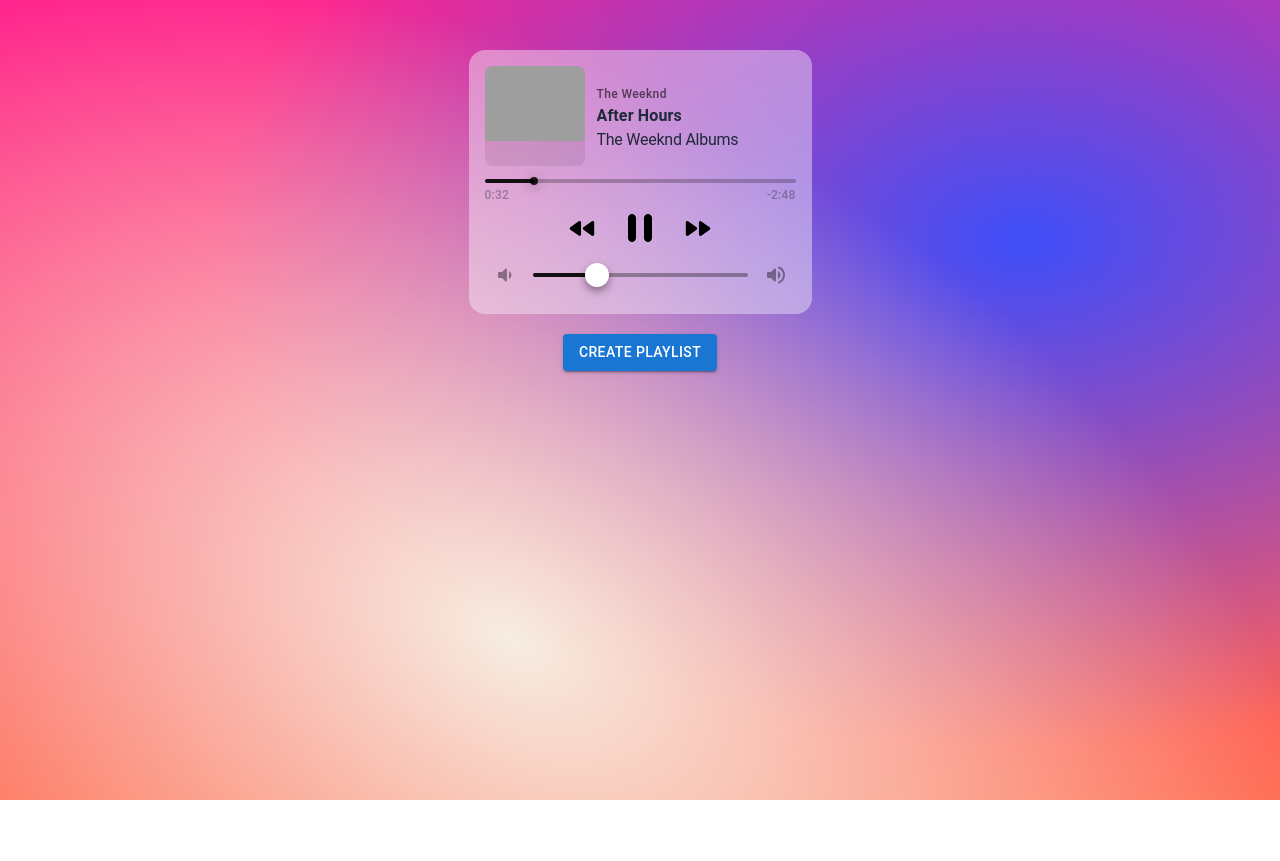
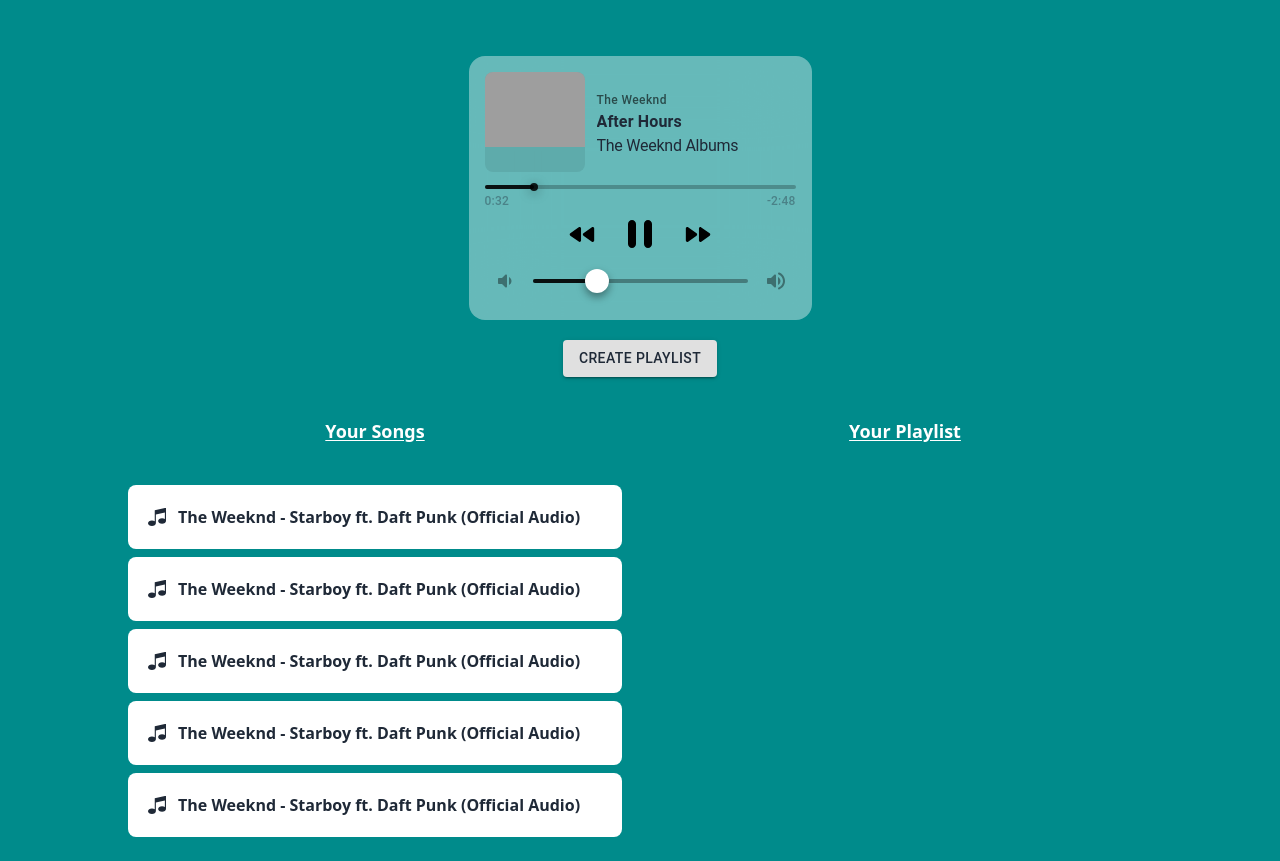
Before and after one commit to TaseenFuadJeem/Music-Player, a React (Create React App) app: page / in a window 1280 px wide. Before the commit the page ends 800 px from the top, so only its background shows below. Built offline with nearby package versions, Linux system fonts and the light colour scheme; grey boxes are pictures that could not be loaded.

Commit message:
Added song and playlists

```diff
--- a/package.json
+++ b/package.json
@@ -14,6 +14,7 @@
     "daisyui": "^2.17.0",
     "react": "^18.2.0",
     "react-dom": "^18.2.0",
+    "react-icons": "^4.4.0",
     "react-scripts": "5.0.1",
     "styled-components": "^5.3.5",
     "web-vitals": "^2.1.0"
--- a/src/App.js
+++ b/src/App.js
@@ -4,9 +4,11 @@
 
 function App() {
   return (
-    <div>
-      <MusicPlayerSlider />
-      <Playlist />
+    <div className=' pt-14 px-32' style={{ backgroundColor: 'darkcyan' }}>
+      <div>
+        <MusicPlayerSlider />
+        <Playlist />
+      </div>
     </div>
   );
 }
--- a/src/Components/MusicPlayer/MusicPlayer.js
+++ b/src/Components/MusicPlayer/MusicPlayer.js
@@ -19,29 +19,8 @@
     top: 0,
     left: 0,
     overflow: 'hidden',
-    background: 'linear-gradient(rgb(255, 38, 142) 0%, rgb(255, 105, 79) 100%)',
-    transition: 'all 500ms cubic-bezier(0.175, 0.885, 0.32, 1.275) 0s',
-    '&:before': {
-        content: '""',
-        width: '140%',
-        height: '140%',
-        position: 'absolute',
-        top: '-40%',
-        right: '-50%',
-        background:
-            'radial-gradient(at center center, rgb(62, 79, 249) 0%, rgba(62, 79, 249, 0) 64%)',
-    },
-    '&:after': {
-        content: '""',
-        width: '140%',
-        height: '140%',
-        position: 'absolute',
-        bottom: '-50%',
-        left: '-30%',
-        background:
-            'radial-gradient(at center center, rgb(247, 237, 225) 0%, rgba(247, 237, 225, 0) 70%)',
-        transform: 'rotate(30deg)',
-    },
+
+
 });
 
 const Widget = styled('div')(({ theme }) => ({
@@ -91,7 +70,7 @@
     const lightIconColor =
         theme.palette.mode === 'dark' ? 'rgba(255,255,255,0.4)' : 'rgba(0,0,0,0.4)';
     return (
-        <Box sx={{ width: '100%', overflow: 'hidden', marginTop: '50px' }}>
+        <Box sx={{ width: '100%', overflow: 'hidden' }}>
             <Widget>
                 <Box sx={{ display: 'flex', alignItems: 'center' }}>
                     <CoverImage>
--- /dev/null
+++ b/src/Components/Playlist/AllPlaylist.js
@@ -0,0 +1,10 @@
+import React from 'react';
+
+const AllPlaylist = ({ allPlaylist }) => {
+
+    return (
+        <button className='btn relative mx-3 bg-white text-black hover:text-white hover:bg-gray-500'>{allPlaylist} <span className='ml-5'>🎶</span></button>
+    );
+};
+
+export default AllPlaylist;
--- a/src/Components/Playlist/Playlist.js
+++ b/src/Components/Playlist/Playlist.js
@@ -1,5 +1,7 @@
 import { Box, Button, Modal } from '@mui/material';
 import React, { useState } from 'react';
+import AllPlaylist from './AllPlaylist';
+import Songs from './Songs';
 
 const Playlist = () => {
 
@@ -14,7 +16,7 @@
 
         e.preventDefault();
         const name = e.target.playlistName.value;
-        setPlaylist([...playlist, name]);
+        setPlaylist([...playlist, { name }]);
         e.target.reset();
         handleClose();
 
@@ -34,8 +36,8 @@
     };
 
     return (
-        <div>
-            <div className='flex justify-center mt-5'><Button onClick={handleOpen} color='primary' variant="contained">Create Playlist</Button></div>
+        <section>
+            <div className='flex justify-center mt-5'><Button onClick={handleOpen} color='inherit' variant="contained">Create Playlist</Button></div>
 
             <Modal
                 open={open}
@@ -51,7 +53,25 @@
                     </form>
                 </Box>
             </Modal>
-        </div>
+
+            <div className='grid grid-cols-2 gap-9'>
+                <div>
+                    <h1 className='text-center text-lg text-white font-bold underline my-10 underline-offset-2'>Your Songs</h1>
+                    <Songs />
+                </div>
+                <div>
+                    <h1 className='text-center text-lg text-white my-10 font-bold underline underline-offset-2'>Your Playlist</h1>
+                    <div className='flex justify-center'>
+                        {
+                            playlist.map(s => <AllPlaylist
+                                allPlaylist={s.name}
+                            ></AllPlaylist>)
+                        }
+                    </div>
+                </div>
+            </div>
+
+        </section>
     );
 };
 
--- /dev/null
+++ b/src/Components/Playlist/Songs.js
@@ -0,0 +1,26 @@
+import React from 'react';
+import { ImMusic } from 'react-icons/im';
+
+const Songs = () => {
+    return (
+        <section className='mb-6'>
+            <div className='bg-white rounded-lg p-5 flex items-center'>
+                <ImMusic className='mr-3 text-lg' /> <p className='font-semibold'>The Weeknd - Starboy ft. Daft Punk (Official Audio)</p>
+            </div>
+            <div className='bg-white rounded-lg p-5 flex items-center mt-2'>
+                <ImMusic className='mr-3 text-lg' /> <p className='font-semibold'>The Weeknd - Starboy ft. Daft Punk (Official Audio)</p>
+            </div>
+            <div className='bg-white rounded-lg p-5 flex items-center mt-2'>
+                <ImMusic className='mr-3 text-lg' /> <p className='font-semibold'>The Weeknd - Starboy ft. Daft Punk (Official Audio)</p>
+            </div>
+            <div className='bg-white rounded-lg p-5 flex items-center mt-2'>
+                <ImMusic className='mr-3 text-lg' /> <p className='font-semibold'>The Weeknd - Starboy ft. Daft Punk (Official Audio)</p>
+            </div>
+            <div className='bg-white rounded-lg p-5 flex items-center mt-2'>
+                <ImMusic className='mr-3 text-lg' /> <p className='font-semibold'>The Weeknd - Starboy ft. Daft Punk (Official Audio)</p>
+            </div>
+        </section>
+    );
+};
+
+export default Songs;
```
Also changed, not shown: 1 other file (tests, documents, lock files or other folders).
